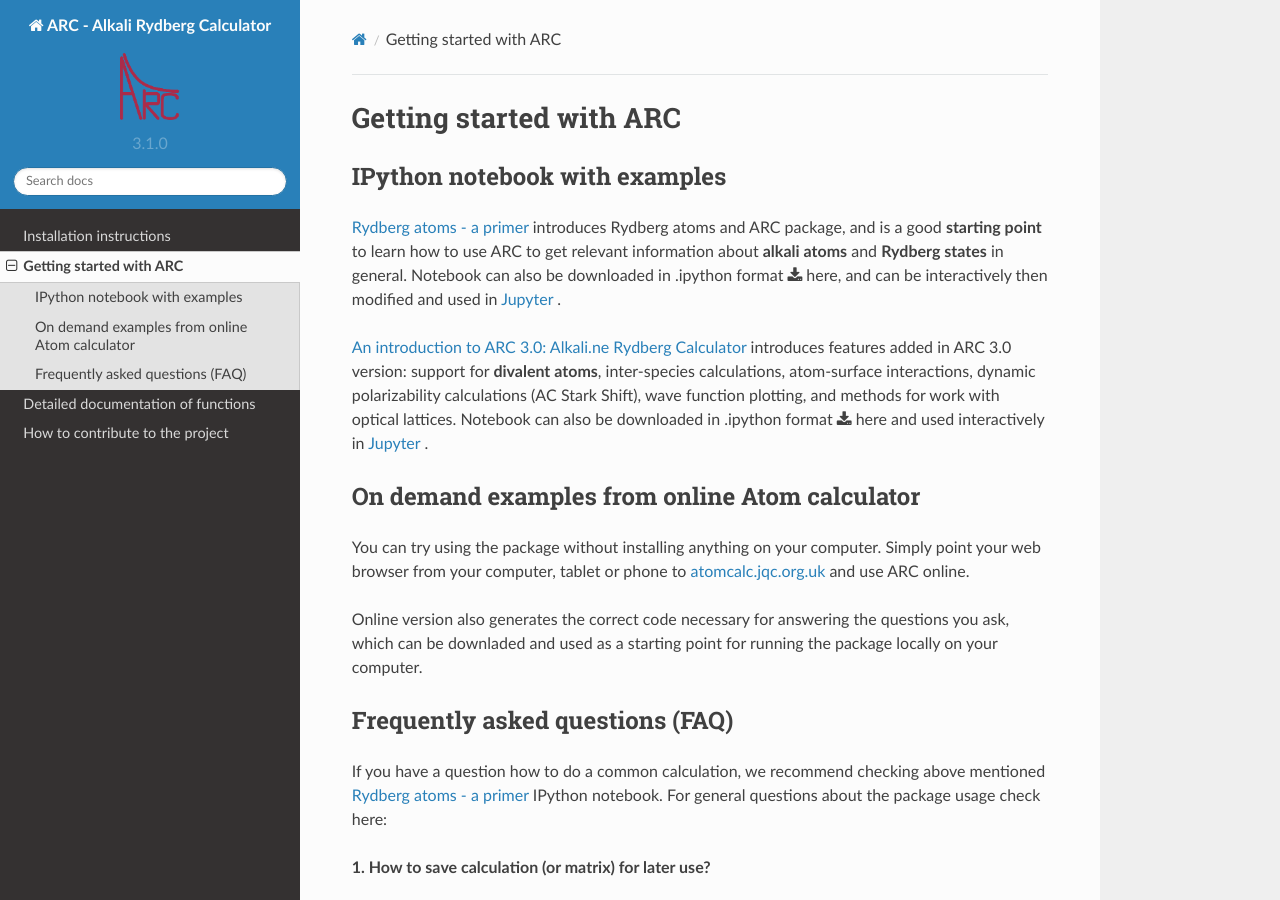
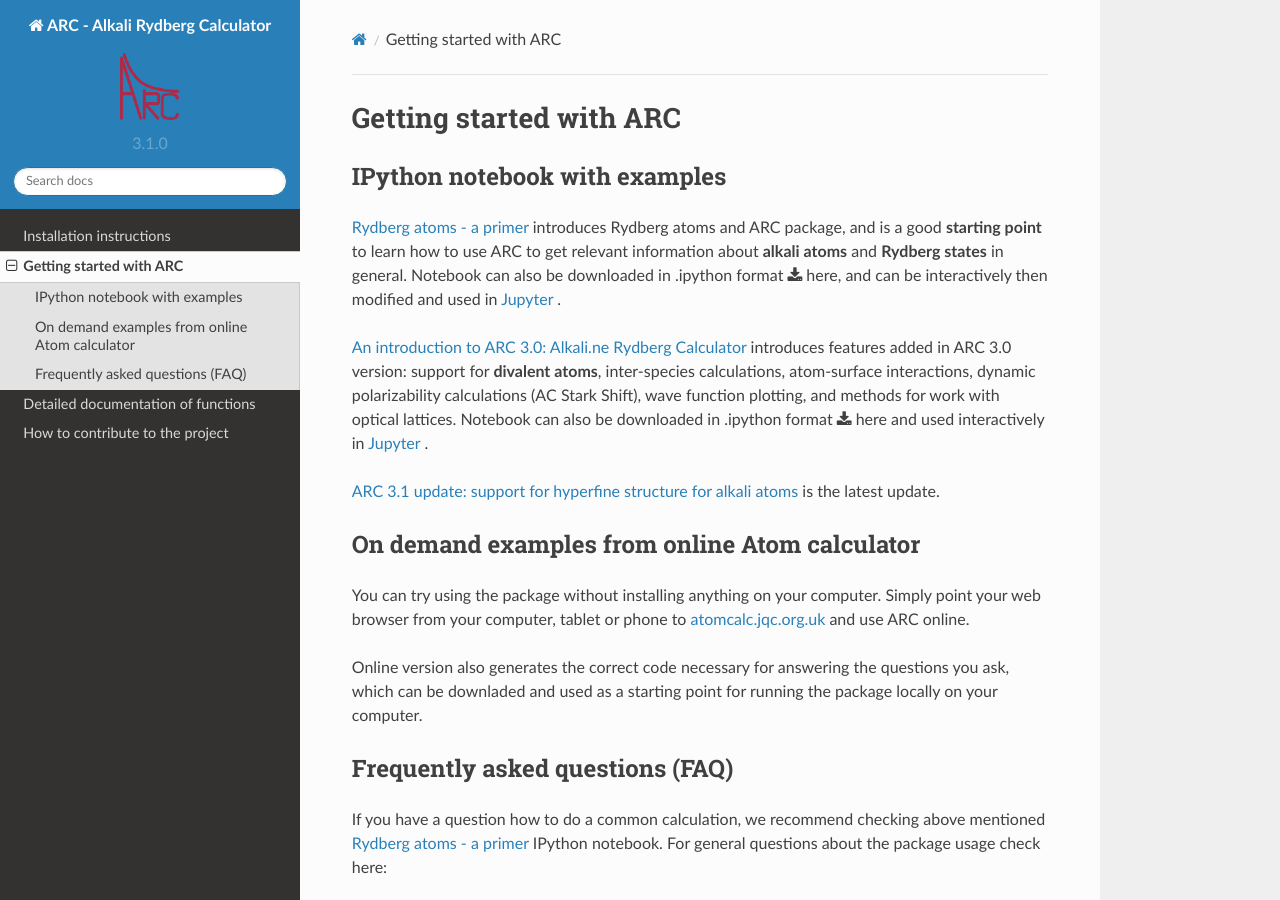
Before and after one commit to nikolasibalic/ARC-Alkali-Rydberg-Calculator, a Sphinx documentation site: the page built from doc/getting_started.rst, in a window 1280 px wide and 900 px high. Built offline with Sphinx 7.4.7 and the Read the Docs theme 2.0.0, drawn with Linux system fonts in a browser that asks for light colours.

Commit message:
add link in documetation to new functions

```diff
--- a/doc/getting_started.rst
+++ b/doc/getting_started.rst
@@ -11,9 +11,13 @@ IPython notebook with examples
 `An introduction to ARC 3.0: Alkali.ne Rydberg Calculator`_ introduces features added in ARC 3.0 version: support for **divalent atoms**, inter-species calculations, atom-surface interactions, dynamic polarizability calculations (AC Stark Shift), wave function plotting, and methods for work with optical lattices.
 Notebook can also be downloaded in .ipython format :download:`here <./ARC_3_0_introduction.ipynb>` and used interactively in `Jupyter`_ .
 
+`ARC 3.1 update: support for hyperfine structure for alkali atoms`_ is the latest update.
+
 .. _`Rydberg atoms - a primer`: ./_static/Rydberg_atoms_a_primer.html
 
 .. _`An introduction to ARC 3.0: Alkali.ne Rydberg Calculator`: ./_static/ARC_3_0_introduction.html
+
+.. _`ARC 3.1 update: support for hyperfine structure for alkali atoms`: ./_static/ARC_3_1_additions.html
 
 .. _`Jupyter`: https://jupyter.org/
 
```
